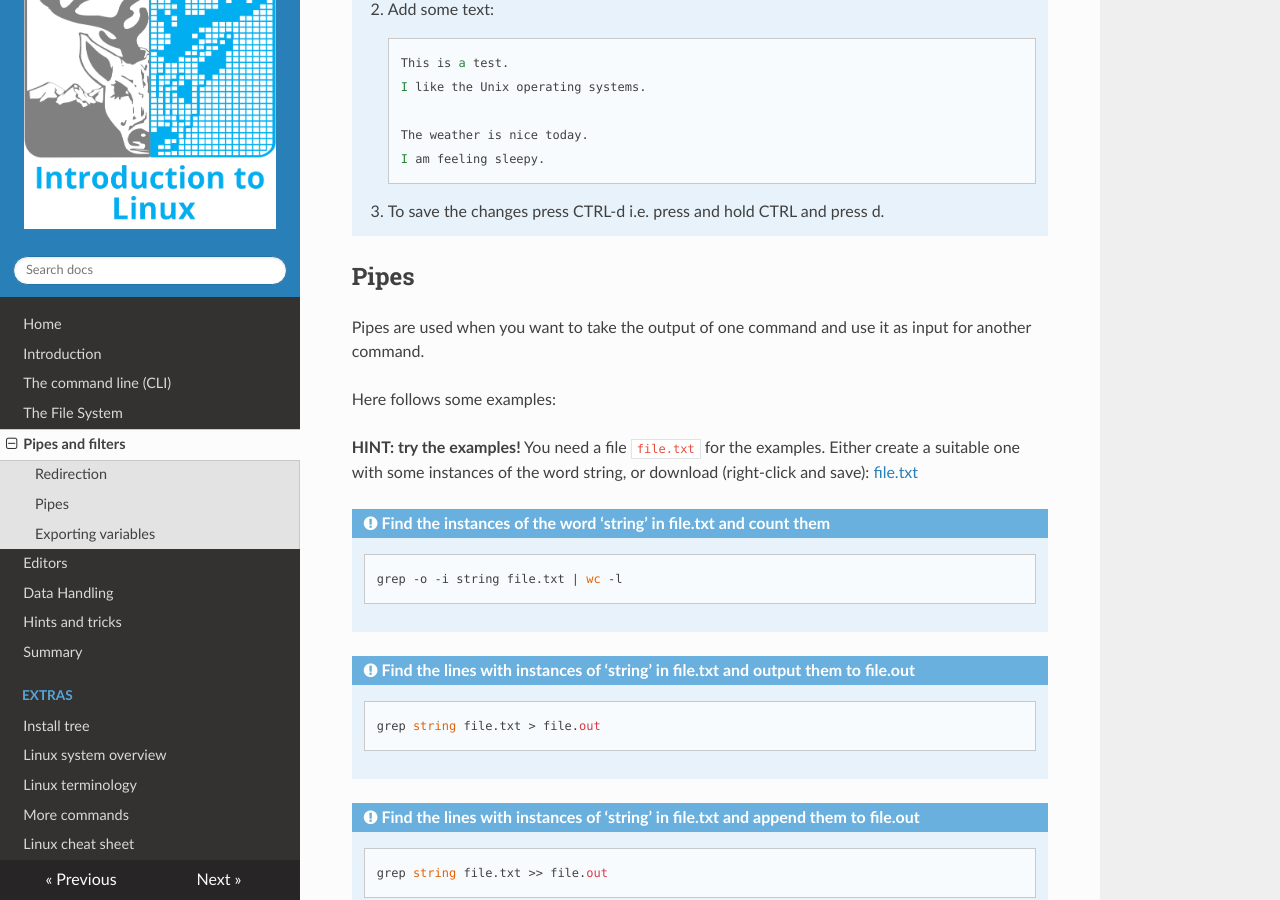
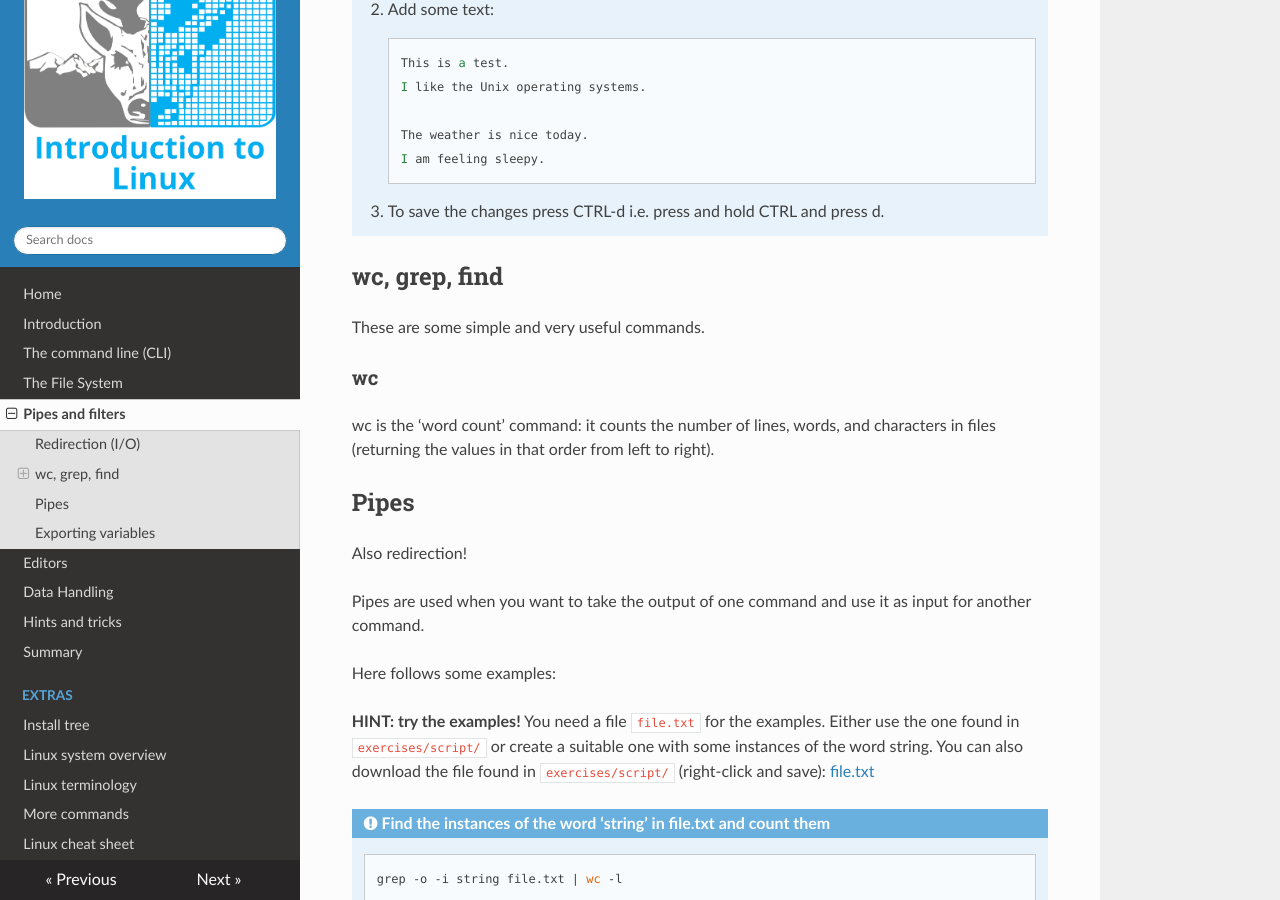
Before and after one commit to hpc2n/intro-linux, an MkDocs documentation site: the page built from docs/pipesfilters.md, in a window 1280 px wide and 900 px high, scrolled down 1790 px. Built offline with MkDocs 1.6.1, drawn with Linux system fonts in a browser that asks for light colours; nearby versions of some CDN libraries; some of the changed text lies outside the part shown.

Commit message:
Adding some commands

```diff
--- a/docs/pipesfilters.md
+++ b/docs/pipesfilters.md
@@ -19,10 +19,9 @@ In this section we will look at redirection, pipes (for combining multiple comma
     - Learn to sort and filter the output
     - Learn about variables and environment variables
 
-## Redirection
+## Redirection (I/O)
 
-Usually, standard input comes from the keyboard etc. and the standard output goes to the screen. There is also standard error. All of these can be redirected with Linux commands.
-
+I/O redirection: Usually, standard input comes from the keyboard etc. and the standard output goes to the screen. There is also standard error. All of these can be redirected with Linux commands.
 
 - **>** redirects the output of some command
     - **Example**, output of "ls" to a file: <code>ls > test.dat</code>
@@ -76,14 +75,23 @@ Usually, standard input comes from the keyboard etc. and the standard output goe
 
     3. To save the changes press CTRL-d i.e. press and hold CTRL and press d.
 
+## wc, grep, find
+
+These are some simple and very useful commands.
+
+### wc
+
+wc is the ‘word count’ command: it counts the number of lines, words, and characters in files (returning the values in that order from left to right).
 
 ## Pipes
+
+Also redirection!
 
 Pipes are used when you want to take the output of one command and use it as input for another command.
 
 Here follows some examples:
 
-**HINT: try the examples!** You need a file <code>file.txt</code> for the examples. Either create a suitable one with some instances of the word string, or download (right-click and save): <a href="../file.txt">file.txt</a>
+**HINT: try the examples!** You need a file <code>file.txt</code> for the examples. Either use the one found in ``exercises/script/`` or create a suitable one with some instances of the word string. You can also download the file found in ``exercises/script/`` (right-click and save): <a href="../file.txt">file.txt</a>
 
 !!! Example "Find the instances of the word 'string' in file.txt and count them"
 
```
Also changed, not shown: README.md (+3 -3 lines), docs/filesystem.md (+3 -0 lines), docs/index.md (+3 -3 lines).
